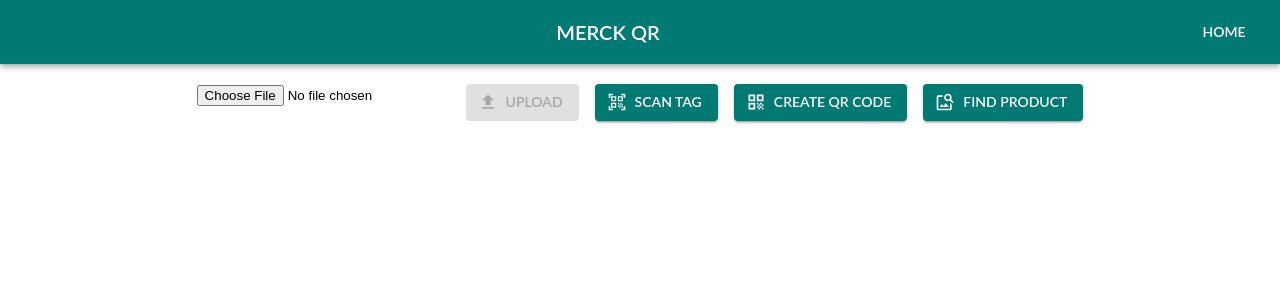
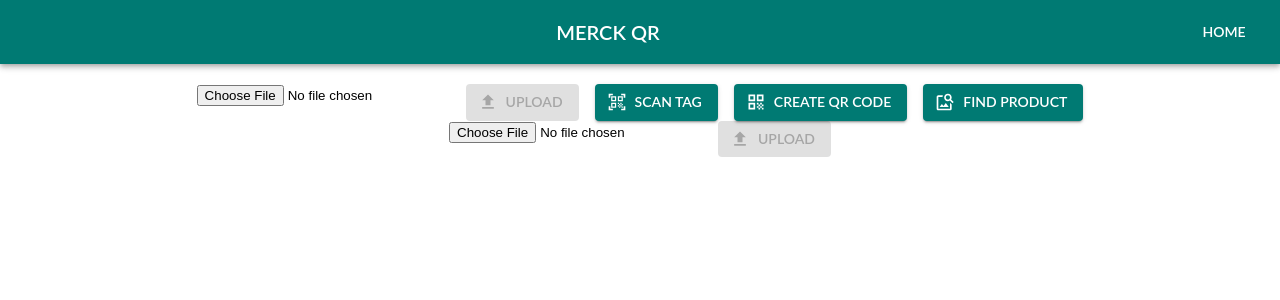
Before and after one commit to KennethWrong/Merck-label-dashboard, a React (Create React App) app in the folder frontend/: page /csv_upload in a window 1280 px wide. Shown: the top 300 px of the page. Built offline with nearby package versions, Linux system fonts and the light colour scheme.

Commit message:
feat: printing successfully

```diff
--- a/frontend/package.json
+++ b/frontend/package.json
@@ -18,6 +18,7 @@
     "@testing-library/jest-dom": "^5.15.0",
     "@testing-library/react": "^11.2.7",
     "@testing-library/user-event": "^12.8.3",
+    "react-to-print":"2.12.0",
     "axios": "^0.24.0",
     "date-fn": "^0.0.2",
     "date-fns": "^2.28.0",
--- a/frontend/src/App.js
+++ b/frontend/src/App.js
@@ -5,6 +5,7 @@
 import Home from "./components/Home";
 import CreateQRcode from "./routes/CreateQRcode";
 import { FindProduct } from "./components/FindProduct";
+import FileUpload from "./components/FileUpload";
 
 function App() {
   return (
@@ -15,6 +16,7 @@
         <Route path="/QRScanner" element={<QRScanner />} />
         <Route path="/create/qr_code" element={<CreateQRcode />} />
         <Route path="/findProduct" element={<FindProduct />} />
+        <Route path="/csv_upload" element={<FileUpload />} />
       </Routes>
     </>
   );
--- a/frontend/src/components/ButtonContainer.js
+++ b/frontend/src/components/ButtonContainer.js
@@ -88,7 +88,7 @@
           Create QR Code
         </Button>
         <Button
-          href="/findProduct"
+          href="/csv_upload"
           variant="contained"
           startIcon={<ImageSearchIcon />}
         >
--- /dev/null
+++ b/frontend/src/components/FileUpload.js
@@ -0,0 +1,74 @@
+import React, { useState } from "react";
+import axios from "axios";
+import { Alert, Stack, Button, Box } from "@mui/material";
+import UploadIcon from "@mui/icons-material/Upload";
+
+const FileUpload = () => {
+    const [file, setFile] = useState(null);
+    const [errorMessage, setErrorMessage] = useState(false);
+    const [successMessage, setSuccessMessage] = useState(false);
+    console.log(file);
+
+    const handleFileChange = (e) => {
+        e.preventDefault();
+        setFile(e.target.files[0]);
+    };
+
+    const handleFileSubmit = async (e) => {
+        e.preventDefault();
+        let formData = new FormData();
+        formData.append("csv", file);
+        try {
+        let res = await axios.post("http://localhost:5000/csv", formData);
+        setSuccessMessage(res.data);
+        setTimeout(() => {
+            setSuccessMessage(false);
+        }, 2000);
+        } catch {
+        setErrorMessage(true);
+        setTimeout(() => {
+            setErrorMessage(false);
+        }, 1500);
+        }
+    };
+
+    return (
+    <>
+      {successMessage ? (
+        <Box mt={5} mb={5}>
+          <Alert severity="success" style={{ fontSize: "40px" }}>
+            {successMessage}
+          </Alert>
+        </Box>
+      ) : (
+        ""
+      )}
+      {errorMessage ? (
+        <Box mt={5} mb={5}>
+          <Alert severity="error" style={{ fontSize: "40px" }}>
+            CSV File Upload failed, Please check file
+          </Alert>
+        </Box>
+      ) : (
+        ""
+      )}
+
+    <Stack className="button-grp" direction="row" spacing={2}>
+        <div>
+          <input type="file" onChange={(e) => handleFileChange(e)} />
+        </div>
+
+        <Button
+          disabled={file ? false : true}
+          variant="contained"
+          startIcon={<UploadIcon />}
+          onClick={(e) => handleFileSubmit(e)}
+        >
+          Upload
+        </Button>
+    </Stack>
+    </>
+    )
+}
+
+export default FileUpload
--- a/frontend/src/components/Home.js
+++ b/frontend/src/components/Home.js
@@ -1,11 +1,19 @@
 import React from "react";
+import Box from "@material-ui/core/Box";
 
 function Home() {
 
   return (
-    <div>
-      <h1>Hello World!</h1>
-    </div>
+    <Box
+    display="flex"
+    justifyContent="center"
+    alignItems="center"
+    minHeight="60vh"
+    >
+      <Box sx={{display:'flex', flexDirection:'column', justifyContent:'flex-start'}}>
+        <h1 style={{color:'#007A73', fontSize:'4em'}}>Merck QR Scanner</h1>
+      </Box>
+    </Box>
   );
 }
 
```
Also changed, not shown: frontend/src/routes/CreateQRcode.js (+23 -4 lines), 2 other files (tests, documents, lock files or other folders).
